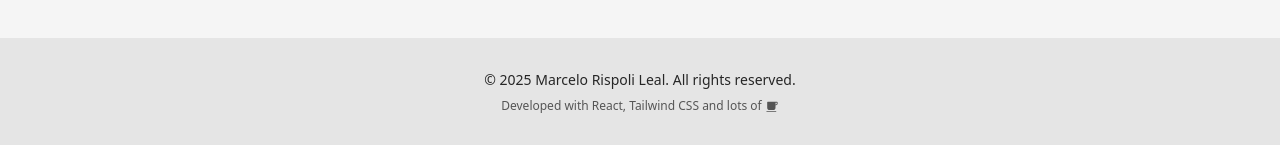
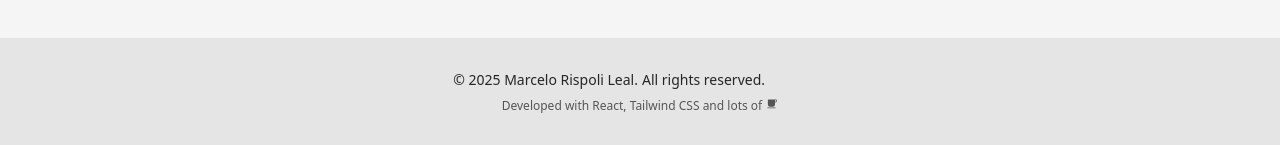
Before and after one commit to marcelo-rispoli-leal/marcelo-rispoli-leal, a React (Vite) app: page / in a window 1280 px wide. Shown: the part 4262-4407 px from the top of the page. Built offline with nearby package versions, Linux system fonts and the light colour scheme.

Commit message:
Footer adjustment

```diff
--- a/src/components/Footer.jsx
+++ b/src/components/Footer.jsx
@@ -7,14 +7,19 @@ function getYear() {
 
 export default function Footer({ complement, closing }) {
   return (
-    <>
-      <p className="text-sm">
-        © {getYear()} {document.title}. {complement}
+    <div>
+      <div className="grid grid-rows-2 text-sm md:grid-cols-2 md:grid-rows-1">
+        <span className="md:mr-[2px] md:inline-flex md:justify-end">
+          © {getYear()} {document.title}.
+        </span>
+        <span className="md:ml-[2px] md:inline-flex md:justify-start">
+          {complement}
+        </span>
+      </div>
+      <p className="mt-2 inline-flex text-xs opacity-75">
+        {closing}
+        <IoCafe className="ml-[4px]" />
       </p>
-      <p className="mt-2 inline-flex items-end text-xs opacity-75">
-        {closing}
-        <IoCafe className="ml-0.75 text-sm" />
-      </p>
-    </>
+    </div>
   );
 }
```
